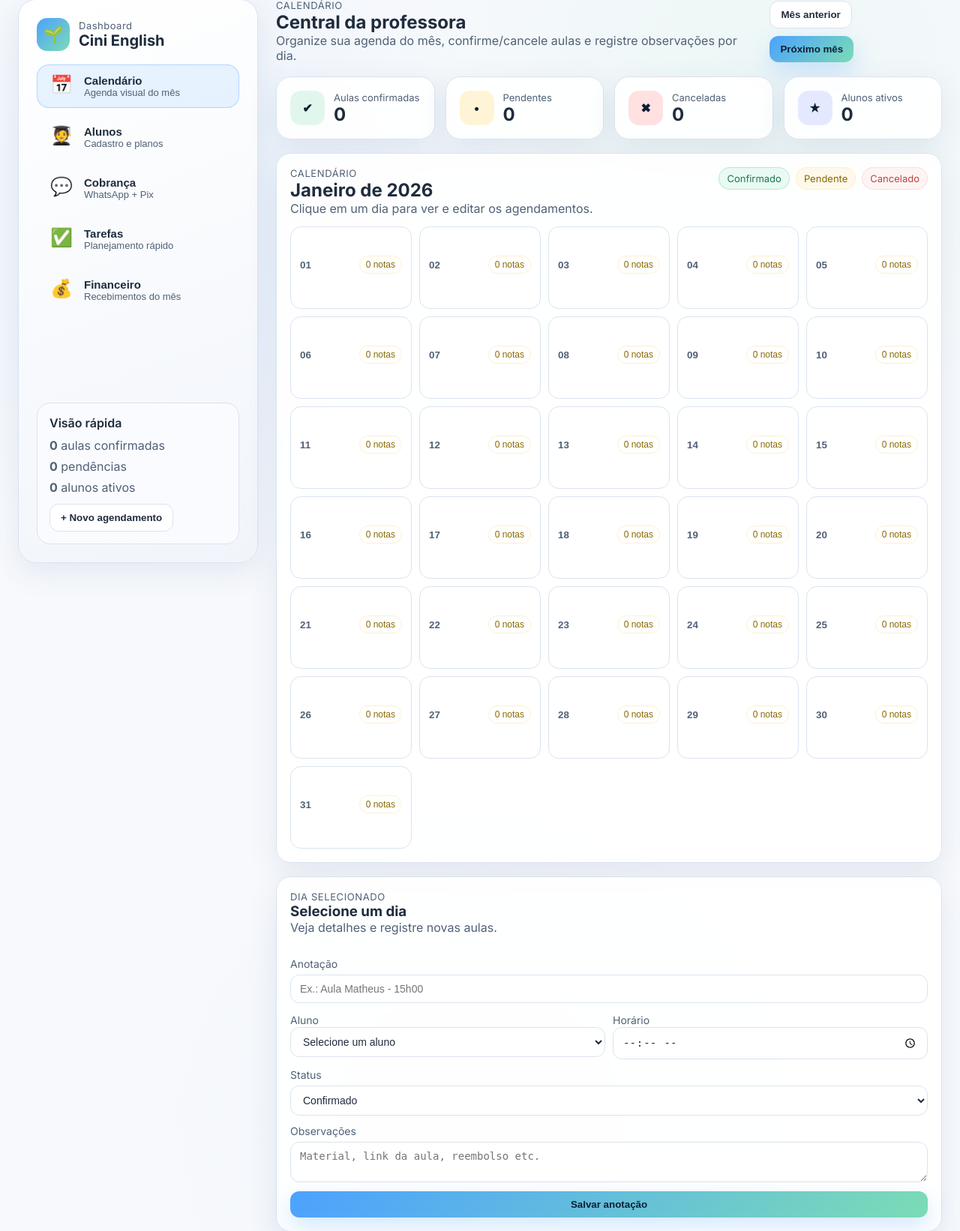
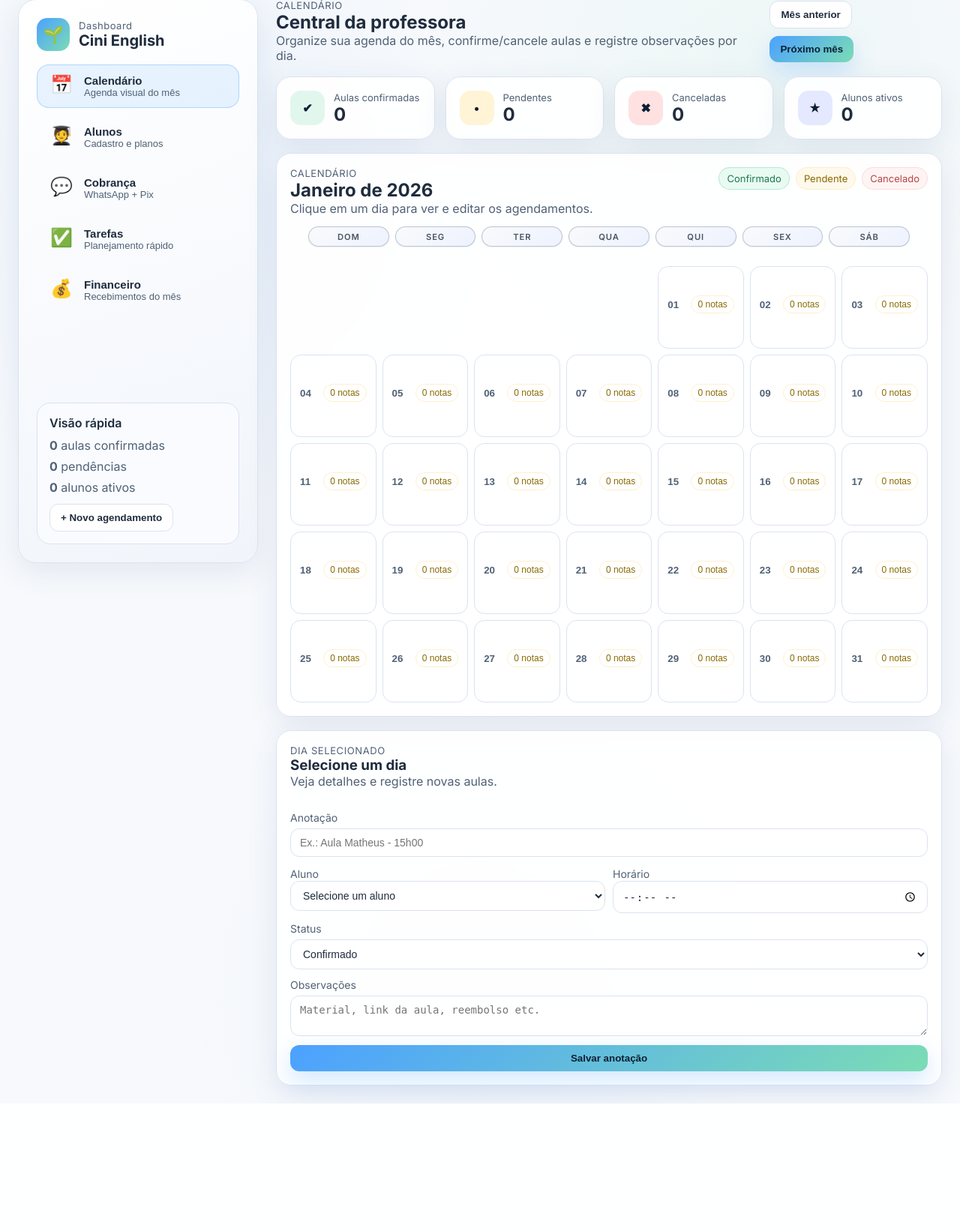
Before and after one commit to jonasbarros98/cini-english, a Django app: page / in a window 1280 px wide. Shown: the part 25-1667 px from the top of the page at 75% size. After the commit the page ends 1497 px from the top, so only its background shows below. Run offline with Django 5.2, Linux system fonts and the light colour scheme; data that the repository does not hold is empty.

Commit message:
Add new superuser configs and layout bug updates

```diff
--- a/config/settings.py
+++ b/config/settings.py
@@ -98,7 +98,7 @@ WSGI_APPLICATION = 'config.wsgi.application'
 
 DB_NAME = os.getenv("DB_NAME", "cini_english")
 DB_USER = os.getenv("DB_USER", "postgres")
-DB_PASS = os.getenv("DB_PASS", "postgres")
+DB_PASS = os.getenv("DB_PASS", "masterkey")
 DB_HOST = os.getenv("DB_HOST", "localhost")
 DB_PORT = os.getenv("DB_PORT", "5432")
 
--- a/core/models.py
+++ b/core/models.py
@@ -5,11 +5,11 @@ class Student(models.Model):
     name = models.CharField(max_length=255)
     guardians = models.CharField(
         max_length=255,
-        help_text="Pai/mãe ou 'Responsável próprio'",
+        help_text="Pai/mãe ou 'Responsável próprio'", blank=True
     )
     phone = models.CharField(max_length=50, blank=True)
     address = models.CharField(max_length=255, blank=True)
-    plan_name = models.CharField(max_length=255)
+    plan_name = models.CharField(max_length=255, blank=True)
     lessons_total = models.PositiveSmallIntegerField(default=0)
     lessons_done = models.PositiveSmallIntegerField(default=0)
     pix_key = models.CharField(max_length=255, blank=True)
--- a/core/static/script.js
+++ b/core/static/script.js
@@ -101,8 +101,12 @@ async function fetchJSON(path, options = {}) {
 
 // resto continua igual:
 function toISO(date) {
-  return date.toISOString().slice(0, 10);
+  const year = date.getFullYear();
+  const month = String(date.getMonth() + 1).padStart(2, "0");
+  const day = String(date.getDate()).padStart(2, "0");
+  return `${year}-${month}-${day}`;
 }
+
 
 function monthName(date) {
   return date.toLocaleDateString("pt-BR", { month: "long", year: "numeric" });
@@ -253,17 +257,35 @@ function renderCalendar() {
   const year = state.currentMonth.getFullYear();
   const month = state.currentMonth.getMonth();
   const label = monthName(state.currentMonth);
+
+  // título do mês
   document.getElementById("monthTitle").textContent =
     label.charAt(0).toUpperCase() + label.slice(1);
 
-  const daysInMonth = new Date(year, month + 1, 0).getDate();
+  // ---------- CÉLULAS DO MÊS ----------
 
+  // Usando UTC pra evitar bug de fuso
+  const daysInMonth = new Date(Date.UTC(year, month + 1, 0)).getUTCDate();
+  const firstWeekday = new Date(Date.UTC(year, month, 1)).getUTCDay(); // 0 = DOM
+
+  // placeholders vazios antes do dia 1 para alinhar com o dia da semana certo
+  for (let i = 0; i < firstWeekday; i++) {
+    const empty = document.createElement("div");
+    empty.className = "day empty";
+    grid.append(empty);
+  }
+
+  // dias do mês
   for (let day = 1; day <= daysInMonth; day++) {
-    const date = new Date(year, month, day);
-    const key = toISO(date);
+    // chave de data SEM usar Date/toISOString => sem “dia anterior”
+    const key = `${year}-${String(month + 1).padStart(2, "0")}-${String(
+      day
+    ).padStart(2, "0")}`;
+
     const notes = state.notes[key] || [];
 
     const dayEl = document.createElement("button");
+    dayEl.type = "button";
     dayEl.className = "day";
     if (state.selectedDate === key) dayEl.classList.add("selected");
 
@@ -277,15 +299,19 @@ function renderCalendar() {
     const countEl = document.createElement("span");
     countEl.className = "pill pending";
     countEl.textContent = `${notes.length} notas`;
+
     header.append(dateEl, countEl);
 
     const list = document.createElement("div");
     list.className = "day-notes";
+
     notes.slice(0, 3).forEach((note) => {
       const chip = document.createElement("div");
       chip.className = "note-chip";
       chip.innerHTML = `
-        <span class="pill ${note.status}">${lessonStatusEmoji[note.status] || "•"}</span>
+        <span class="pill ${note.status}">
+          ${lessonStatusEmoji[note.status] || "•"}
+        </span>
         <span>${note.title}</span>
       `;
       list.append(chip);
@@ -296,6 +322,9 @@ function renderCalendar() {
     grid.append(dayEl);
   }
 }
+
+
+
 
 function selectDay(key) {
   state.selectedDate = key;
@@ -350,7 +379,7 @@ function renderDayDetails() {
     return;
   }
 
-  const date = new Date(state.selectedDate);
+  const date = parseISODateLocal(state.selectedDate);  // <-- aqui
   titleEl.textContent = date.toLocaleDateString("pt-BR", {
     weekday: "long",
     day: "2-digit",
@@ -1170,6 +1199,13 @@ function attachForms() {
 
 }
 
+function parseISODateLocal(iso) {
+  const [year, month, day] = iso.split("-").map(Number);
+  // month - 1 porque no JS janeiro = 0
+  return new Date(year, month - 1, day);
+}
+
+
 
 // ==========================
 // Inicialização
--- a/core/static/styles.css
+++ b/core/static/styles.css
@@ -338,8 +338,8 @@ p {
 
 .calendar-grid {
   display: grid;
-  grid-template-columns: repeat(auto-fill, minmax(140px, 1fr));
-  gap: 10px;
+  grid-template-columns: repeat(7, minmax(0, 1fr));
+  gap: 0.5rem;
 }
 
 .day {
@@ -613,6 +613,46 @@ textarea:focus {
   }
 }
 
+/* linha de dias da semana, ocupa a primeira “linha” do grid */
+/* linha dos dias da semana acima do calendário */
+.calendar-weekdays {
+  display: grid;
+  grid-template-columns: repeat(7, 1fr);
+  gap: 0.5rem;
+  margin: 0 1.5rem 0.75rem;
+  font-size: 0.70rem;
+  text-transform: uppercase;
+  letter-spacing: 0.08em;
+}
+
+/* “pílula” de cada dia (DOM, SEG, etc.) */
+.weekday-pill {
+  display: flex;
+  align-items: center;
+  justify-content: center;
+  padding: 0.35rem 0.5rem;
+  border-radius: 999px;
+  border: 1px solid rgba(148, 163, 184, 0.6);
+  background: linear-gradient(145deg, #f9fafb, #edf2ff);
+  color: #4b5563;
+  font-weight: 600;
+  box-shadow: 0 1px 2px rgba(15, 23, 42, 0.06);
+}
+
+/* hover só pra dar feedback visual */
+.weekday-pill:hover {
+  background: linear-gradient(145deg, #e5edff, #f9fafb);
+  border-color: #818cf8;
+}
+
+.day.empty {
+  border: none;
+  background: transparent;
+  box-shadow: none;
+  cursor: default;
+}
+
+
 .finance-table {
   display: grid;
   gap: 10px;
--- a/frontend/templates/index.html
+++ b/frontend/templates/index.html
@@ -137,8 +137,20 @@
               </div>
             </div>
 
+            <!-- NOVO: cabeçalho dos dias da semana -->
+            <div class="calendar-weekdays">
+              <span class="weekday-pill">DOM</span>
+              <span class="weekday-pill">SEG</span>
+              <span class="weekday-pill">TER</span>
+              <span class="weekday-pill">QUA</span>
+              <span class="weekday-pill">QUI</span>
+              <span class="weekday-pill">SEX</span>
+              <span class="weekday-pill">SÁB</span>
+            </div>
+
             <div class="calendar-grid" id="calendarGrid"></div>
           </section>
+
 
           <section class="grid columns">
             <div class="card detail-card" id="dayDetails">
```
Also changed, not shown: core/management/commands/ensure_superuser.py (+40 -15 lines), core/migrations/0003_alter_student_guardians.py (added), core/migrations/0004_alter_student_plan_name.py (added).
